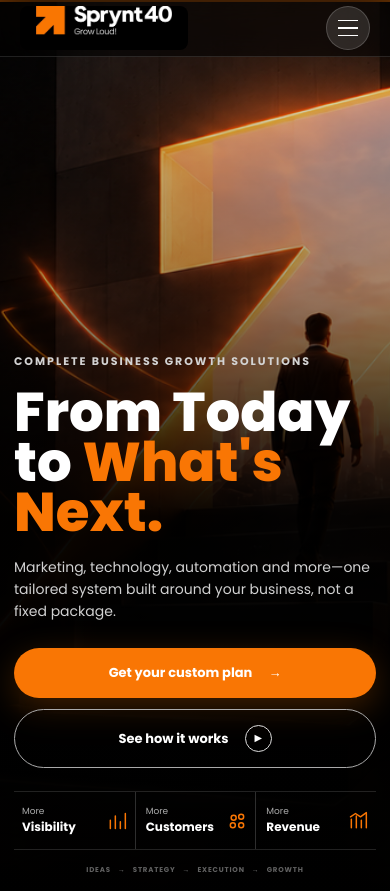
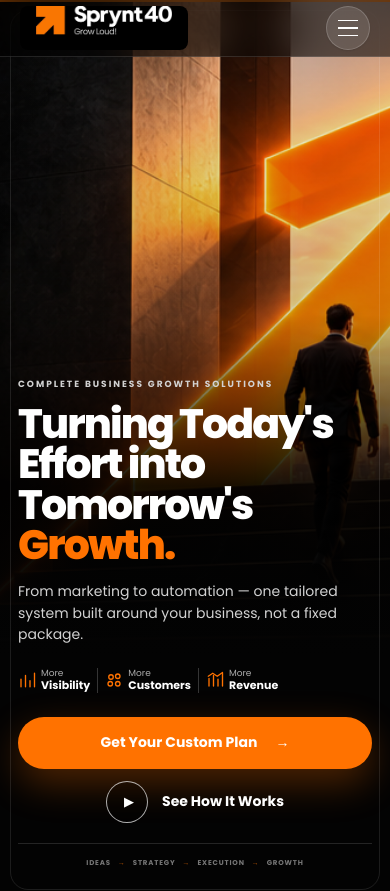
Before and after one commit to Gokulraj002/sprynt40, a Next.js app: page /home1 in a window 390 px wide. Shown: the top 891 px of the page. Built offline with nearby package versions, Linux system fonts and the light colour scheme.

Commit message:
feat: create cinematic home1 hero

```diff
--- a/src/app/home1/_components/HeroSection.tsx
+++ b/src/app/home1/_components/HeroSection.tsx
@@ -1,38 +1,36 @@
 import Image from "next/image";
 import Link from "next/link";
-import styles from "../home1.module.css";
+import styles from "./hero.module.css";
 import { Arrow, HomeOneIcon } from "./shared";
 
 export function HeroSection() {
   return (
-    <section className={styles.hero} data-theme="dark">
-      <Image className={styles.heroImage} src="/images/home1/sprynt40-staircase-portal-v2.png" alt="A business leader climbing illuminated steps toward a monumental orange arrow portal" fill priority sizes="100vw" />
-      <div className={styles.heroShade} />
-      <div className={styles.heroWide}>
-        <div className={styles.heroCopy}>
+    <section className={styles.hero} data-theme="dark" aria-labelledby="home1-hero-title">
+      <Image className={styles.artwork} src="/images/home1/sprynt40-growth-portal-hero-v3.png" alt="A business leader climbing illuminated steps toward a monumental orange arrow portal and bright city skyline" fill priority sizes="100vw" />
+      <div className={styles.scrim} />
+      <div className={styles.frame} aria-hidden="true" />
+      <div className={styles.inner}>
+        <div className={styles.copy}>
           <p className={styles.eyebrow}>Complete business growth solutions</p>
-          <h1>From Today<br/>to <span>What&apos;s Next.</span></h1>
-          <p className={styles.lead}>Marketing, technology, automation and more—one tailored system built around your business, not a fixed package.</p>
-          <div className={styles.heroActions}>
-            <Link className={styles.primaryButton} href="/contact">Get your custom plan <Arrow /></Link>
-            <a className={styles.secondaryButton} href="#process">See how it works <span className={styles.play}>▶</span></a>
+          <h1 className={styles.title} id="home1-hero-title">Turning Today&apos;s<br/>Effort into Tomorrow&apos;s <span>Growth.</span></h1>
+          <p className={styles.lead}>From marketing to automation — one tailored system built around your business, not a fixed package.</p>
+          <div className={styles.benefits} aria-label="Growth outcomes">
+            <div className={styles.benefit}><HomeOneIcon name="chart" /><small>More</small><strong>Visibility</strong></div>
+            <div className={styles.benefit}><HomeOneIcon name="people" /><small>More</small><strong>Customers</strong></div>
+            <div className={styles.benefit}><HomeOneIcon name="growth" /><small>More</small><strong>Revenue</strong></div>
           </div>
-          <div className={styles.heroBenefits}>
-            <div><span>More</span><strong>Visibility</strong><HomeOneIcon name="chart" /></div>
-            <div><span>More</span><strong>Customers</strong><HomeOneIcon name="people" /></div>
-            <div><span>More</span><strong>Revenue</strong><HomeOneIcon name="growth" /></div>
+          <div className={styles.actions}>
+            <Link className={styles.primary} href="/contact">Get Your Custom Plan <Arrow /></Link>
+            <a className={styles.secondary} href="#process"><span className={styles.play} aria-hidden="true">▶</span> See How It Works</a>
           </div>
-          <div className={styles.heroJourney}><span>Ideas</span><i>→</i><span>Strategy</span><i>→</i><span>Execution</span><i>→</i><span>Growth</span></div>
+          <div className={styles.journey}><span>Ideas</span><i>→</i><span>Strategy</span><i>→</i><span>Execution</span><i>→</i><span>Growth</span></div>
         </div>
       </div>
-
-      <div className={`${styles.heroFloatCard} ${styles.heroFloatMarketing}`}><HomeOneIcon name="chart"/><div><strong>Marketing</strong><span>Turn attention<br/>into customers.</span></div></div>
-      <div className={`${styles.heroFloatCard} ${styles.heroFloatSales}`}><HomeOneIcon name="people"/><div><strong>Sales</strong><span>Capture, nurture<br/>and convert.</span></div></div>
-      <div className={`${styles.heroFloatCard} ${styles.heroFloatAutomation}`}><HomeOneIcon name="bot"/><div><strong>Automation</strong><span>Let technology<br/>do the work.</span></div></div>
-
-      <aside className={styles.heroRail} aria-label="Sprynt40 growth statement">
-        <p>Brands<br/>People<br/>Businesses<br/>Communities</p>
-        <strong>Grow Loud.</strong><i /><span>A brighter<br/>bolder<br/>tomorrow</span><em>Grow<br/>Loud!</em>
+      <aside className={styles.rail} aria-label="Sprynt40 growth statement">
+        <em className={styles.railScript}>Grow<br/>Loud!</em>
+        <p className={styles.railList}>Brands<br/>People<br/>Businesses<br/>Communities</p>
+        <i className={styles.railRule} />
+        <span className={styles.railTag}>A brighter<br/>bolder<br/>tomorrow</span>
       </aside>
     </section>
   );
--- /dev/null
+++ b/src/app/home1/_components/hero.module.css
@@ -0,0 +1,109 @@
+.hero {
+  position: relative;
+  isolation: isolate;
+  min-height: 760px;
+  overflow: hidden;
+  background: #030303;
+  color: #fff;
+}
+
+.artwork {
+  object-fit: cover;
+  object-position: center;
+}
+
+.scrim {
+  position: absolute;
+  inset: 0;
+  background:
+    linear-gradient(90deg, rgba(0, 0, 0, .98) 0%, rgba(0, 0, 0, .91) 31%, rgba(0, 0, 0, .55) 49%, rgba(0, 0, 0, .03) 72%, rgba(0, 0, 0, .62) 100%),
+    linear-gradient(180deg, rgba(0, 0, 0, .2), transparent 48%, rgba(0, 0, 0, .65));
+}
+
+.frame {
+  position: absolute;
+  inset: 20px 24px;
+  z-index: 1;
+  pointer-events: none;
+  border: 1px solid rgba(255, 255, 255, .1);
+  border-radius: 24px;
+}
+
+.inner {
+  position: relative;
+  z-index: 2;
+  display: flex;
+  align-items: center;
+  width: min(1740px, calc(100% - 96px));
+  min-height: 760px;
+  margin: 0 auto;
+}
+
+.copy { width: min(770px, 48vw); }
+.eyebrow { margin-bottom: 22px; color: #d2d2d2; font-size: 11px; font-weight: 700; letter-spacing: .28em; text-transform: uppercase; }
+.title { max-width: 820px; font-size: 62px; font-weight: 800; letter-spacing: -.045em; line-height: .96; }
+.title span { color: #ff7200; }
+.lead { max-width: 630px; margin-top: 25px; color: #d2d2d2; font-size: 17px; line-height: 1.55; }
+
+.benefits { display: flex; width: min(650px, 100%); margin-top: 32px; }
+.benefit { display: grid; grid-template-columns: 42px auto; grid-template-rows: auto auto; align-items: center; min-width: 0; padding: 0 26px; }
+.benefit:first-child { padding-left: 0; }
+.benefit + .benefit { border-left: 1px solid rgba(255, 255, 255, .2); }
+.benefit svg { grid-row: 1 / 3; width: 29px; height: 29px; color: #ff7200; }
+.benefit small { color: #aaa; font-size: 12px; line-height: 1.2; }
+.benefit strong { font-size: 18px; line-height: 1.25; }
+
+.actions { display: flex; align-items: center; gap: 27px; margin-top: 34px; }
+.primary { display: inline-flex; align-items: center; justify-content: center; gap: 18px; min-height: 58px; padding: 0 30px; border-radius: 999px; background: #ff7200; box-shadow: 0 14px 38px rgba(255, 114, 0, .3); color: #fff; font-size: 14px; font-weight: 700; transition: transform .2s ease, box-shadow .2s ease; }
+.primary:hover { transform: translateY(-2px); box-shadow: 0 18px 44px rgba(255, 114, 0, .38); }
+.secondary { display: inline-flex; align-items: center; gap: 14px; color: #fff; font-size: 14px; font-weight: 650; }
+.play { display: grid; place-items: center; width: 50px; height: 50px; padding-left: 3px; border: 1px solid rgba(255, 255, 255, .68); border-radius: 50%; background: rgba(0, 0, 0, .25); font-size: 12px; transition: border-color .2s ease, background .2s ease; }
+.secondary:hover .play { border-color: #ff7200; background: rgba(255, 114, 0, .14); }
+
+.journey { display: flex; align-items: center; gap: 15px; width: min(650px, 100%); margin-top: 36px; padding-top: 18px; border-top: 1px solid rgba(255, 255, 255, .13); color: #777; font-size: 9px; font-weight: 700; letter-spacing: .25em; text-transform: uppercase; }
+.journey i { color: #ff7200; font-style: normal; opacity: .7; }
+
+.rail { position: absolute; z-index: 2; top: 0; right: 0; display: flex; flex-direction: column; justify-content: center; width: 13%; height: 100%; padding: 100px 30px 45px; border-left: 1px solid rgba(255, 255, 255, .1); background: linear-gradient(90deg, rgba(0, 0, 0, .15), rgba(0, 0, 0, .72)); }
+.railScript { color: #ff7c28; font-size: 31px; font-style: italic; line-height: .95; transform: rotate(-7deg); }
+.railList { margin-top: 66px; color: rgba(255, 255, 255, .3); font-size: 15px; font-weight: 700; line-height: 1.55; text-transform: uppercase; }
+.railRule { width: 32px; height: 2px; margin: 34px 0 24px; background: #ff7200; }
+.railTag { color: rgba(255, 255, 255, .48); font-size: 11px; line-height: 1.9; letter-spacing: .18em; text-transform: uppercase; }
+
+@media (max-width: 1200px) {
+  .inner { width: min(1180px, calc(100% - 64px)); }
+  .copy { width: min(670px, 58vw); }
+  .rail { display: none; }
+}
+
+@media (max-width: 760px) {
+  .hero, .inner { min-height: 900px; }
+  .artwork { object-position: 70% top; }
+  .scrim { background: linear-gradient(180deg, rgba(0, 0, 0, .04) 0%, rgba(0, 0, 0, .16) 35%, rgba(0, 0, 0, .9) 54%, #030303 73%); }
+  .frame { inset: 10px; border-radius: 18px; }
+  .inner { align-items: flex-end; width: calc(100% - 36px); padding-bottom: 32px; }
+  .copy { width: 100%; }
+  .eyebrow { margin-bottom: 13px; font-size: 9px; letter-spacing: .22em; }
+  .title { font-size: 46px; line-height: .98; }
+  .lead { margin-top: 16px; font-size: 14px; }
+  .benefits { margin-top: 22px; }
+  .benefit { grid-template-columns: 27px auto; padding: 0 10px; }
+  .benefit svg { width: 20px; height: 20px; }
+  .benefit small { font-size: 9px; }
+  .benefit strong { font-size: 12px; }
+  .actions { align-items: stretch; flex-direction: column; gap: 12px; margin-top: 24px; }
+  .primary { width: 100%; min-height: 52px; }
+  .secondary { justify-content: center; }
+  .play { width: 42px; height: 42px; }
+  .journey { justify-content: center; gap: 7px; margin-top: 20px; padding-top: 14px; font-size: 7px; letter-spacing: .12em; }
+}
+
+@media (max-width: 390px) {
+  .title { font-size: 41px; }
+  .benefit { grid-template-columns: 23px auto; padding: 0 7px; }
+  .benefit svg { width: 18px; height: 18px; }
+  .benefit strong { font-size: 11px; }
+}
+
+@media (prefers-reduced-motion: reduce) {
+  .primary, .play { transition: none; }
+}
```
Also changed, not shown: public/images/home1/sprynt40-growth-portal-hero-v3.png (added).
